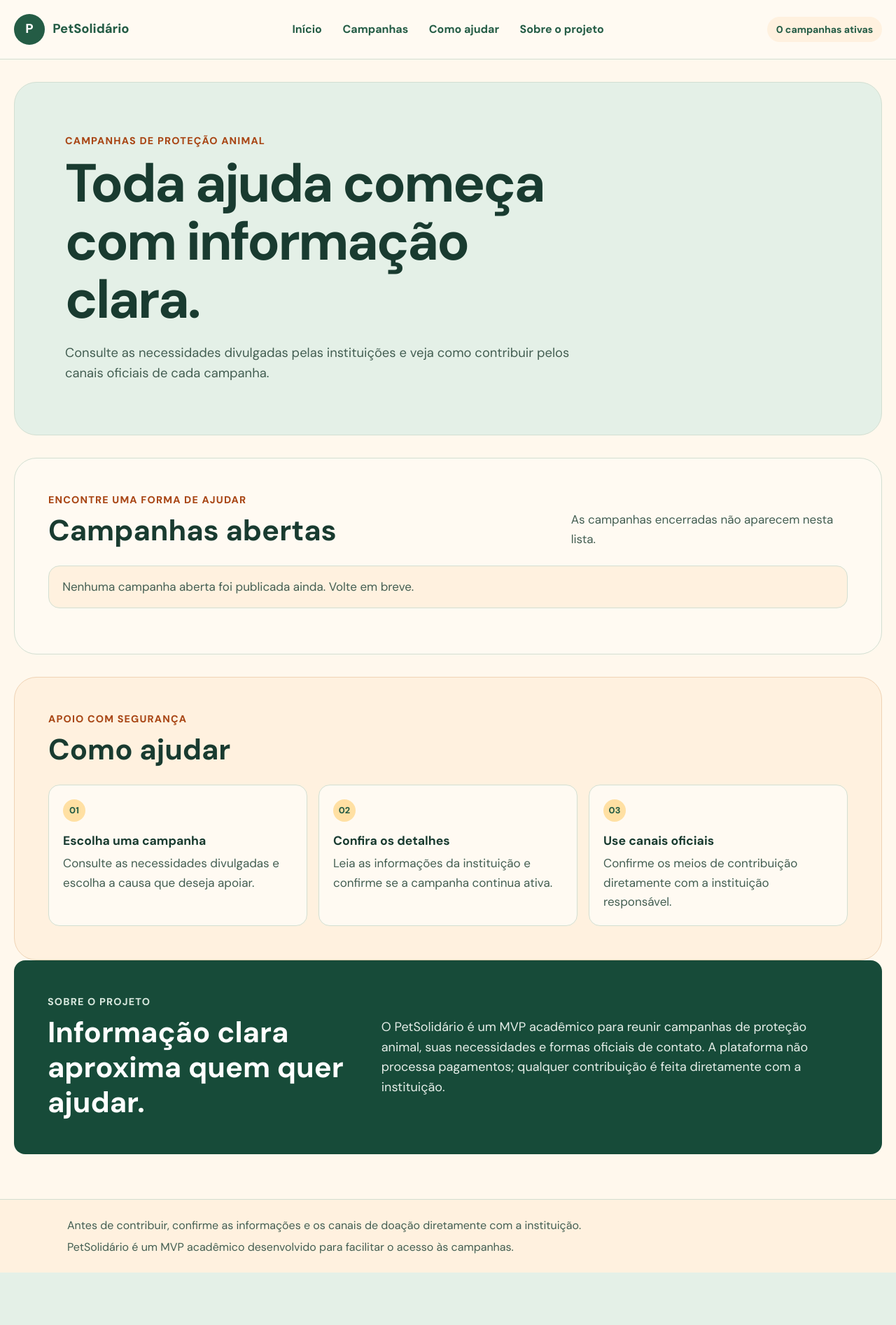
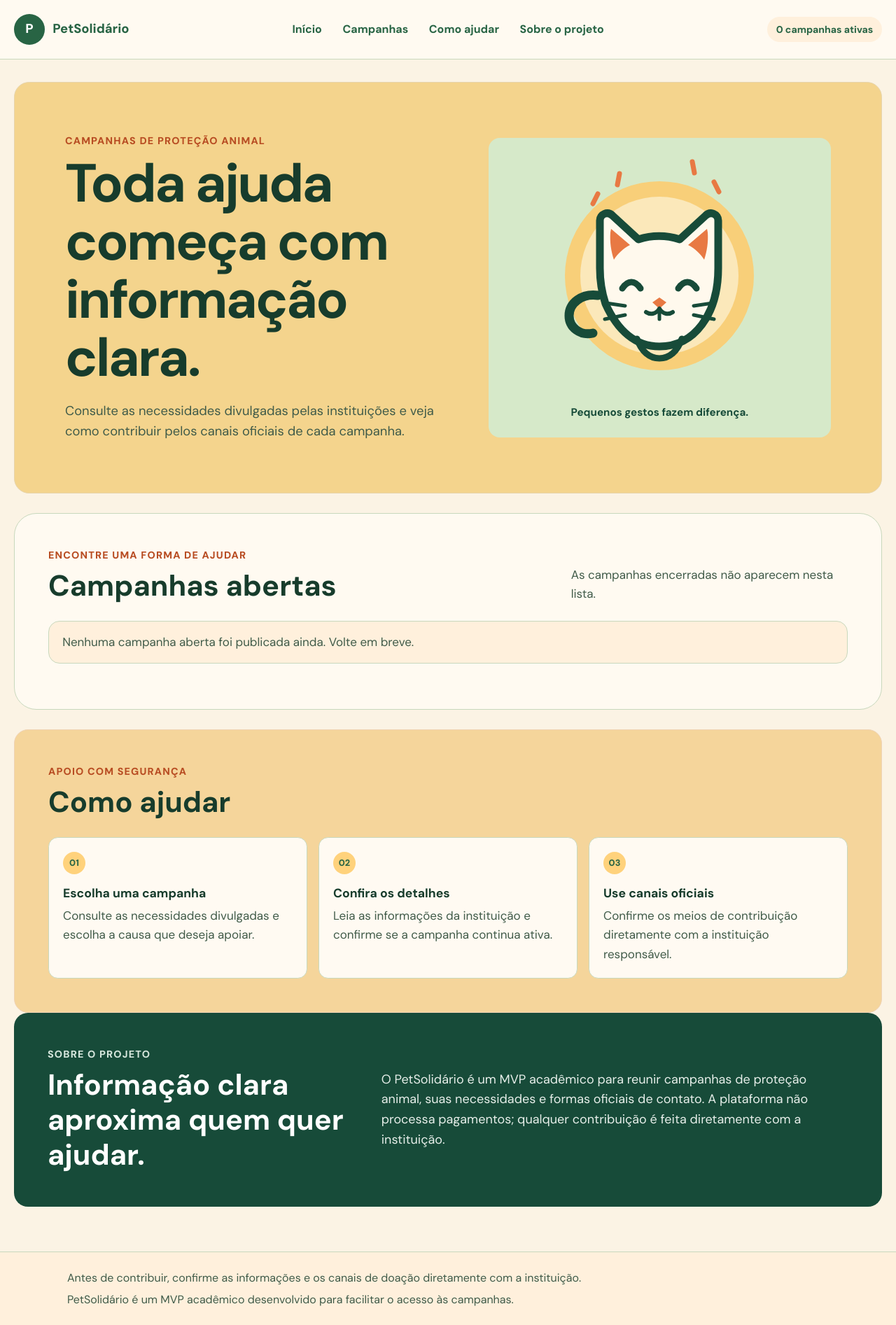
Before and after one commit to MaariValentim/pet-solidario, a Spring Boot app: page / in a window 1280 px wide. Shown: the whole page at 70% size. Before the commit the page ends 1818 px from the top, so only its background shows below. Run offline with Spring Boot 4, Linux system fonts and the light colour scheme; data that the repository does not hold is empty.

Commit message:
feat: refina layout alternado da pagina inicial

```diff
--- a/src/main/resources/static/css/styles.css
+++ b/src/main/resources/static/css/styles.css
@@ -1,24 +1,24 @@
 :root {
     color-scheme: light;
     font-family: "DM Sans", Arial, sans-serif;
-    color: #193b30;
-    background: #fff8ed;
+    color: #173c2c;
+    background: #fbf3e4;
     font-synthesis: none;
     text-rendering: optimizeLegibility;
     /* Paleta baseada no mockup do Figma; tokens mantêm as cores consistentes. */
-    --brand: #245c45;
+    --brand: #286444;
     --green-deep: #174b39;
-    --green-soft: #e4f0e7;
-    --warm-surface: #fff1df;
-    --warm-border: #d2dfd2;
-    --text-muted: #435e52;
-    --orange: #a94716;
-    --orange-soft: #ffe0c4;
-    --mint: #087b60;
-    --mint-light: #d9f1e8;
-    --yellow: #ffe0a3;
-    --surface: #fffaf2;
-    --focus: #a94716;
+    --green-soft: #dcedd1;
+    --warm-surface: #fff0dc;
+    --warm-border: #c8d8bd;
+    --text-muted: #405b49;
+    --orange: #b84d23;
+    --orange-soft: #f5bb69;
+    --mint: #147b5d;
+    --mint-light: #e0f0df;
+    --yellow: #ffd27c;
+    --surface: #fffaf1;
+    --focus: #a3421d;
 }
 
 * {
@@ -29,7 +29,7 @@ body {
     min-width: 320px;
     margin: 0;
     line-height: 1.6;
-    background: #fff8ed;
+    background: #fbf3e4;
     font-size: 1.0625rem;
 }
 
@@ -165,12 +165,43 @@ summary:focus-visible {
 }
 
 .intro {
+    display: grid;
+    grid-template-columns: minmax(0, 1.05fr) minmax(19rem, 0.95fr);
+    align-items: center;
+    gap: clamp(1.5rem, 5vw, 4rem);
     max-width: none;
     margin-top: 2rem;
     padding: clamp(2rem, 6vw, 4.5rem);
-    border: 1px solid var(--warm-border);
-    border-radius: 2rem;
-    background: var(--green-soft);
+    border: 1px solid #e7d4ab;
+    border-radius: 1.35rem;
+    background: #f4d48d;
+}
+
+.intro-copy-block {
+    max-width: 42rem;
+}
+
+.intro-art {
+    display: grid;
+    min-height: 19rem;
+    margin: 0;
+    padding: 1.5rem;
+    place-items: center;
+    border-radius: 1rem;
+    background: #d6e9c9;
+}
+
+.intro-art img {
+    display: block;
+    width: min(100%, 25rem);
+    height: auto;
+}
+
+.intro-art figcaption {
+    margin-top: -0.25rem;
+    color: var(--green-deep);
+    font-size: 0.95rem;
+    font-weight: 700;
 }
 
 .eyebrow {
@@ -205,7 +236,7 @@ h1 {
 }
 
 .campaigns {
-    margin-top: 2rem;
+    margin-top: 1.75rem;
     padding: clamp(1.5rem, 4vw, 3rem);
     border: 1px solid var(--warm-border);
     border-radius: 2rem;
@@ -397,11 +459,11 @@ h1 {
 }
 
 .guidance {
-    margin-top: 2rem;
+    margin-top: 1.75rem;
     padding: clamp(1.5rem, 4vw, 3rem);
     border: 1px solid #efd3b5;
-    border-radius: 2rem;
-    background: var(--warm-surface);
+    border-radius: 1.25rem;
+    background: #f5d59b;
 }
 
 .guidance h2,
@@ -421,7 +483,7 @@ h1 {
 .guidance-card {
     padding: 1.25rem;
     border: 1px solid var(--warm-border);
-    border-radius: 1rem;
+    border-radius: 0.85rem;
     background: #fffaf2;
 }
 
@@ -454,7 +516,7 @@ h1 {
     align-items: center;
     margin-bottom: 4rem;
     padding: clamp(1.5rem, 4vw, 3rem);
-    border-radius: 1rem;
+    border-radius: 1.25rem;
     color: #ffffff;
     background: var(--green-deep);
 }
--- a/src/main/resources/static/index.html
+++ b/src/main/resources/static/index.html
@@ -36,12 +36,18 @@
 
     <main id="conteudo" class="page-content" tabindex="-1">
         <section id="inicio" class="intro section-anchor" aria-labelledby="titulo-principal">
+            <div class="intro-copy-block">
                 <p class="eyebrow">Campanhas de proteção animal</p>
                 <h1 id="titulo-principal">Toda ajuda começa com informação clara.</h1>
                 <p class="intro-copy">
                     Consulte as necessidades divulgadas pelas instituições e veja como contribuir
                     pelos canais oficiais de cada campanha.
                 </p>
+            </div>
+            <figure class="intro-art">
+                <img src="/images/gatinho.svg" alt="" width="400" height="360">
+                <figcaption>Pequenos gestos fazem diferença.</figcaption>
+            </figure>
         </section>
 
         <section id="campanhas" class="campaigns section-anchor" aria-labelledby="titulo-campanhas">
```
Also changed, not shown: other parts of src/main/resources/static/css/styles.css (+76 -23 lines), src/main/resources/static/images/gatinho.svg (added). Lines whose indentation alone changed are shown as unchanged.
